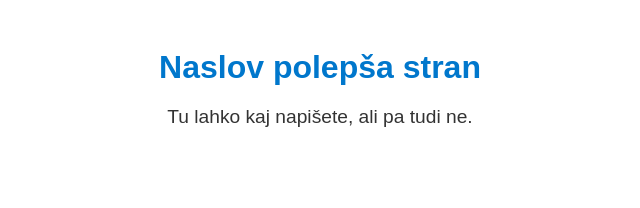
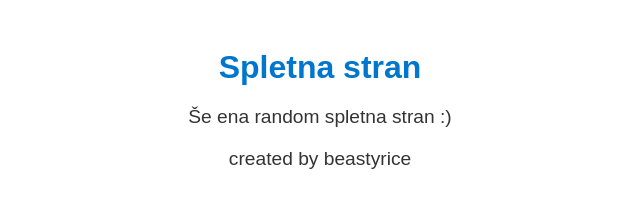
Before and after one commit to beastyrice/beastyrice.github.io, a plain HTML site: page index.html in a window 1280 px wide. Shown: the whole page, without its empty margins (320-960 px from the left). Drawn offline with Linux system fonts and the light colour scheme.

Commit message:
sprememba vsebine strani

```diff
--- a/index.html
+++ b/index.html
@@ -22,7 +22,8 @@
    </style>
 </head>
 <body>
-   <h1>Naslov polepša stran</h1>
-   <p>Tu lahko kaj napišete, ali pa tudi ne.</p>
+   <h1>Spletna stran</h1>
+   <p>Še ena random spletna stran :)</p>
+   <p>created by beastyrice</p>
 </body>
 </html>
```
